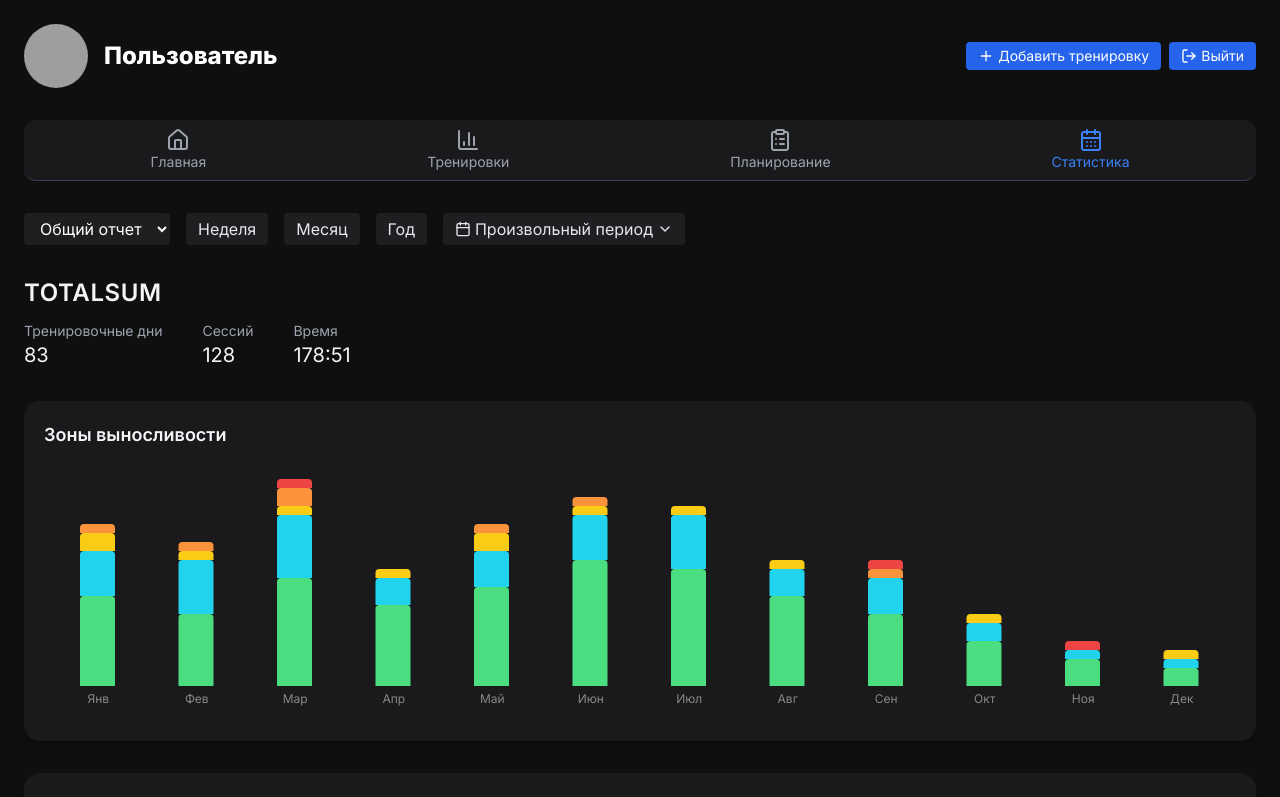
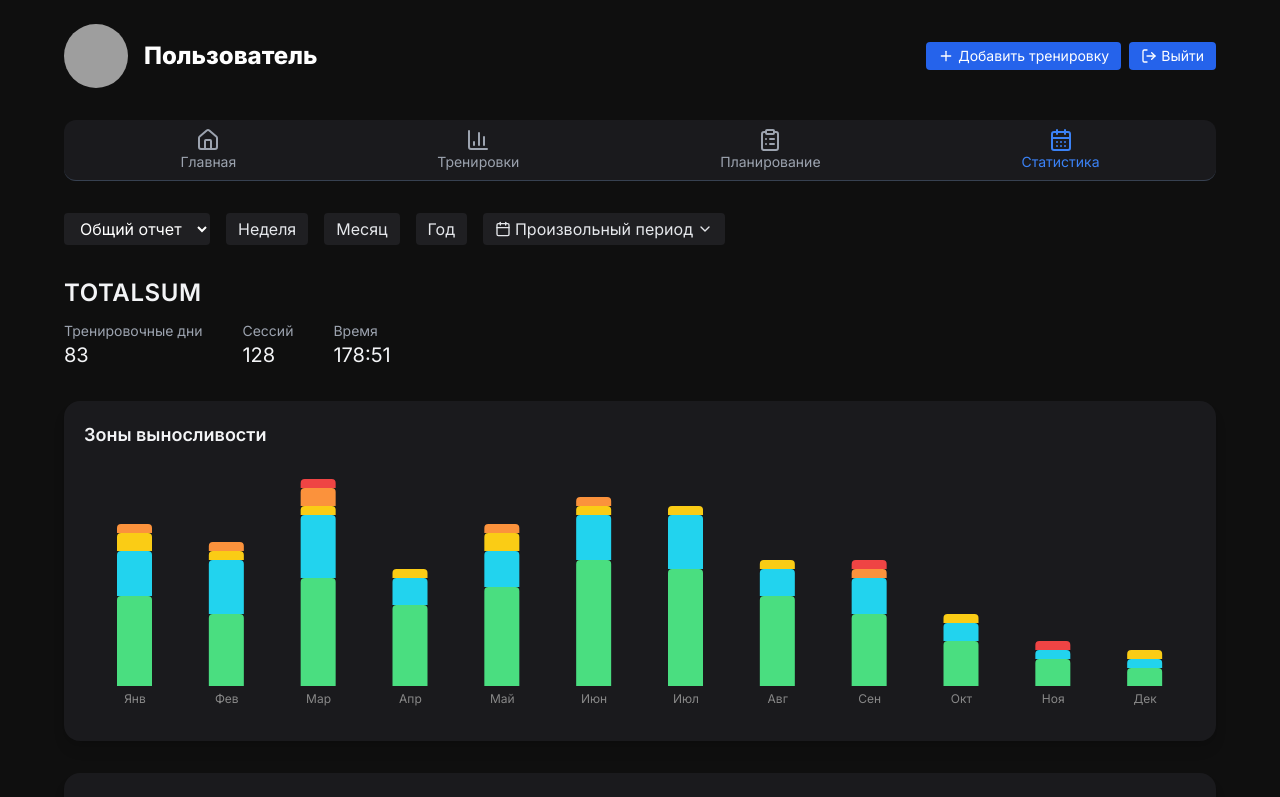
Before and after one commit to mbaliabin/dagbook-test, a React (Vite) app in the folder fasx-frontend/: page /statistics in a window 1280 px wide. Shown: the top 797 px of the page. Built offline with nearby package versions, Linux system fonts and the light colour scheme; grey boxes are pictures that could not be loaded.

Commit message:
Доработка StatisticsPage.tsx 211

```diff
--- a/fasx-frontend/src/pages/StatisticsPage.tsx
+++ b/fasx-frontend/src/pages/StatisticsPage.tsx
@@ -114,8 +114,8 @@ export default function StatsPage() {
   ];
 
   return (
-    <div className="min-h-screen bg-[#0f0f0f] text-gray-200 p-6 w-full">
-      <div className="w-full space-y-8">
+    <div className="min-h-screen bg-[#0f0f0f] text-gray-200 p-6 flex justify-center">
+      <div className="w-full max-w-6xl space-y-8">
 
         {/* Header */}
         <div className="flex flex-col md:flex-row md:items-center md:justify-between gap-4 mb-4 w-full">
```
